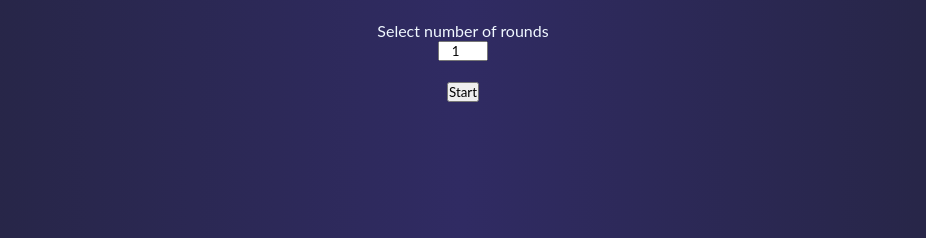
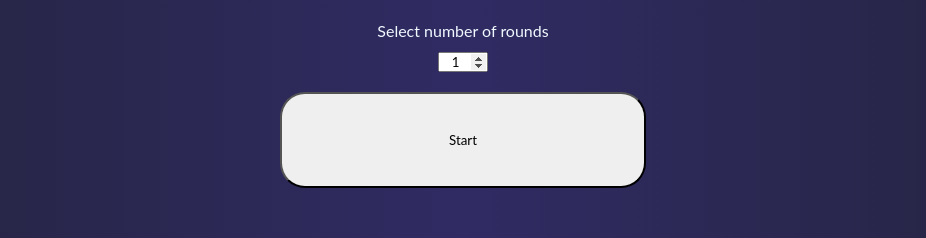
Before and after one commit to jnvillalba/unq-ui-joaquin-villalba-trabajo-final, a React (Create React App) app in the folder rock-paper-scissors-lizard-spock/: page / in a window 1280 px wide. Shown: the part 242-480 px from the top of the page, without its empty margins (177-1103 px from the left). Built offline with nearby package versions, Linux system fonts and the light colour scheme.

Commit message:
Todo andando falta ocultar botones

```diff
--- a/rock-paper-scissors-lizard-spock/src/App.css
+++ b/rock-paper-scissors-lizard-spock/src/App.css
@@ -85,9 +85,19 @@
   margin: 10px 0;
   border-radius: 15px;
   cursor: pointer;
+
 }
 
-/* finish screen */
-.finishscreen{
-  color: aliceblue;
+.mainButton{
+  border-radius: 25px;
+  width: 30%;
+  height: 12vh;
+
+
 }
+.mainButton:active,
+.mainButton:focus,
+.mainButton:hover {
+	outline: none;
+	border-color: gray;
+}
--- a/rock-paper-scissors-lizard-spock/src/Components/Screens/Duel.css
+++ b/rock-paper-scissors-lizard-spock/src/Components/Screens/Duel.css
@@ -17,7 +17,7 @@
     display: flex;
     justify-content: center;
     align-items: center;
-    font-size: 50px;
+    font-size: 260%;
     font-weight: 500;
   }
 
@@ -26,7 +26,7 @@
     display: flex;
     justify-content: center;
     align-items: center;
-    font-size: 30px;
+    font-size: 200%;
   }
 
   .winner-text{
--- a/rock-paper-scissors-lizard-spock/src/Components/Screens/FinishScreen.jsx
+++ b/rock-paper-scissors-lizard-spock/src/Components/Screens/FinishScreen.jsx
@@ -29,7 +29,7 @@ export default function FinishScreen() {
           <h2 className='mainscreen-title'>Computer Score: {computerScore} </h2>
           <div className='mainscreen-menu'>
             <div className='text-center'>
-                <Button onClick={goToMainScreen}> Restart Game</Button>
+            <button className='mainButton' onClick={goToMainScreen}> Restart Game</button>
             </div>
           </div>
       </div>
--- a/rock-paper-scissors-lizard-spock/src/Components/Screens/GameScreen.jsx
+++ b/rock-paper-scissors-lizard-spock/src/Components/Screens/GameScreen.jsx
@@ -36,8 +36,7 @@ export default function GameScreen() {
 
     const randomComputerHand = () => {
         const selectedHand = Math.floor(Math.random() * handsList.length)
-        //const randomHand = handsList[selectedHand].name
-        const randomHand = "Rock"
+        const randomHand = handsList[selectedHand].name
         console.log("PC: " + randomHand)
         return randomHand
     }
--- a/rock-paper-scissors-lizard-spock/src/Components/Screens/MainScreen.css
+++ b/rock-paper-scissors-lizard-spock/src/Components/Screens/MainScreen.css
@@ -26,6 +26,14 @@
 }
 
 .rounds{
+  margin-top: 1%;
   width: 50px;
   text-align: center;
 }
+
+input[type=number]::-webkit-inner-spin-button,
+input[type=number]::-webkit-outer-spin-button {
+
+   opacity: 1;
+
+}
--- a/rock-paper-scissors-lizard-spock/src/Components/Screens/MainScreen.jsx
+++ b/rock-paper-scissors-lizard-spock/src/Components/Screens/MainScreen.jsx
@@ -1,4 +1,3 @@
-import { Button} from 'react-bootstrap'
 import React from 'react'
 import {useNavigate} from 'react-router-dom'
 import './MainScreen.css'
@@ -26,7 +25,7 @@ export default function MainScreen() {
               min="1" max="100">
             </input>
           </div>
-          <Button onClick={goToGameScreen}>Start</Button>
+          <button className='mainButton' onClick={goToGameScreen}>Start</button>
         </div>
     </div>
   )
```
